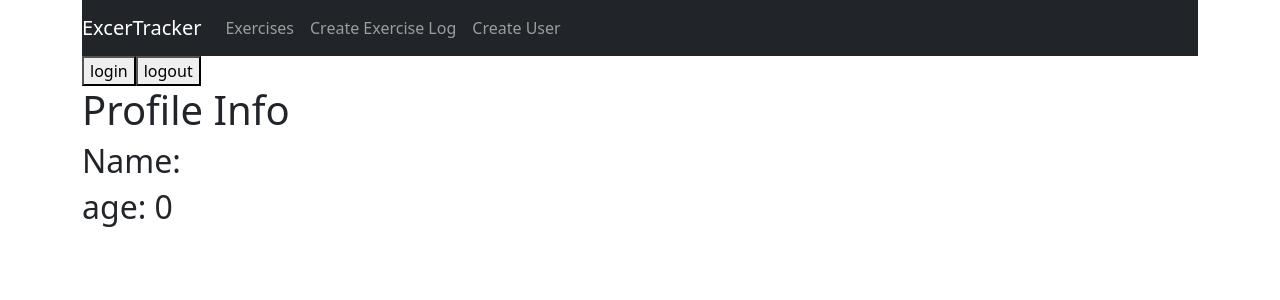
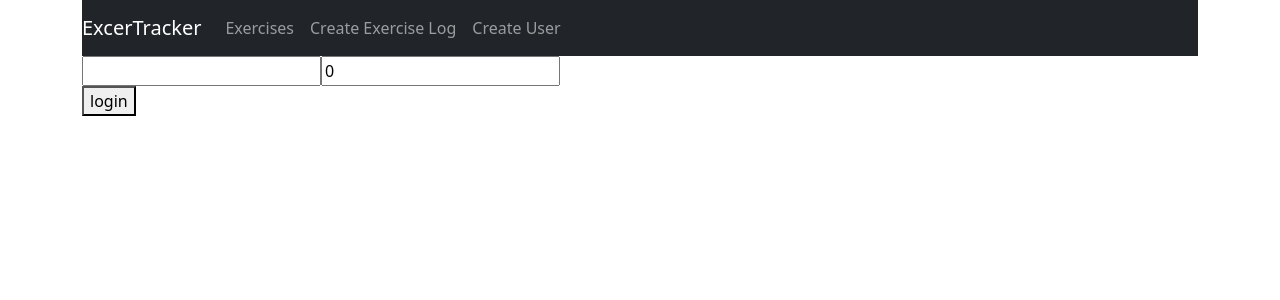
Before and after one commit to vinothmoorthkumar/mern, a React (Create React App) app: page / in a window 1280 px wide. Shown: the top 300 px of the page. Built offline with nearby package versions, Linux system fonts and the light colour scheme.

Commit message:
condition

```diff
--- a/src/components/login.js
+++ b/src/components/login.js
@@ -1,18 +1,39 @@
-import {useDispatch} from 'react-redux';
-import {login, logout} from '../features/user'
+import React, { useState } from 'react'
+import { useDispatch, useSelector } from 'react-redux';
+import { login, logout } from '../features/user'
+
+
 export default function Login() {
-    const dispatch=useDispatch();
-  return (
-    <div>
-              <button onClick={()=>dispatch(login(
+    const dispatch = useDispatch();
+    const [name,setName]= useState('');
+    const [age,setAge]= useState(0);
+    const user=useSelector(state=>state.user.value);
+
+    return (
+        <div>
+
+            {
+                !user.name && (
+                    <div>
+                        <input value={name} onChange={e=>setName(e.target.value)} />
+                        <input value={age} onChange={e=>setAge(e.target.value)} />
+                    </div>
+                )
+
+            }
+
+
+
+
+            { !user.name ?
+                <button onClick={() => dispatch(login(
                 {
-                    name:"vinoth",
-                    age:"28"
+                    name,
+                    age
                 }
-              ))}>login</button>
+            ))}>login</button>:
+            <button onClick={() => dispatch(logout())}>logout</button>}
 
-            <button onClick={()=>dispatch(logout( ))}>logout</button>
-
-    </div>
-  )
+        </div>
+    )
 }
--- a/src/components/profile.js
+++ b/src/components/profile.js
@@ -3,6 +3,9 @@ import {useSelector} from 'react-redux'
 export default function Profile() {
 
   const user=useSelector(state=>state.user.value);
+  if(!user.name){
+    return
+  }
   return (
     <div>
         <h1>Profile Info</h1>
```
